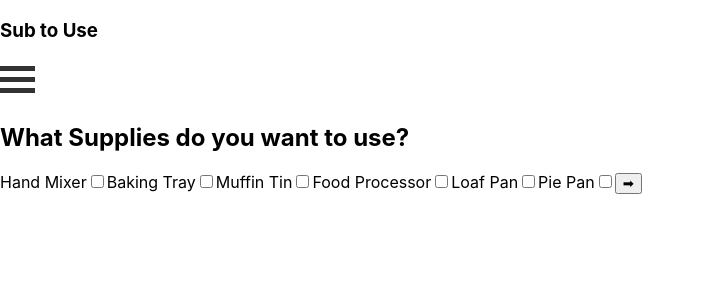
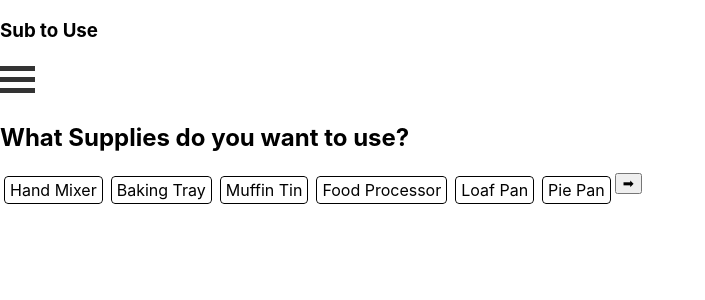
Before and after one commit to Tward9/Recipe_Finder, a React (Create React App) app in the folder Sub_to_Use/client/: page /supplies in a window 1280 px wide. Shown: the top 300 px of the page, without its empty margins (0-705 px from the left). Built offline with nearby package versions, Linux system fonts and the light colour scheme.

Commit message:
turned supply check boxes into buttons

```diff
--- a/Sub_to_Use/client/src/index.css
+++ b/Sub_to_Use/client/src/index.css
@@ -33,3 +33,42 @@ code {
   list-style: none;
   display: block;
 }
+
+.checkBtn{
+  margin:4px;
+  border-radius:4px;
+  overflow:auto;
+  float:left;
+}
+
+.checkBtn label {
+  float:left;
+}
+
+.checkBtn label span {
+  text-align:center;
+  padding:3px 5px;
+  display:block;
+  border-radius:4px;
+  border:1px solid black;
+}
+
+.checkBtn label input {
+  position:absolute;
+  top:-200px;
+  display: none;
+}
+
+.checkBtn input:hover + span {
+  background-color: gray;
+}
+
+.checkBtn input:checked + span {
+  background-color: green;
+  color: black;
+  border: 1px solid black;
+}
+
+.checkBtn input:checked:hover + span {
+  background-color: yellow;
+}
--- a/Sub_to_Use/client/src/pages/Supplies.js
+++ b/Sub_to_Use/client/src/pages/Supplies.js
@@ -23,7 +23,8 @@ const SuppliesList = ({ checkedSupplies, setCheckedSupplies }) => {
                 </div>
                 <div>
                     <form onSubmit={handleFormSubmit}>
-                        <label>Hand Mixer
+                        <div className="checkBtn">
+                            <label>
                                 <input
                                     type="checkbox"
                                     id="supplies"
@@ -31,8 +32,11 @@ const SuppliesList = ({ checkedSupplies, setCheckedSupplies }) => {
                                     name="tool"
                                     onChange={handleInputChange}
                                 />
+                                <span>Hand Mixer</span>
                             </label>
-                        <label>Baking Tray
+                        </div>
+                        <div className="checkBtn">
+                            <label>
                                 <input
                                     type="checkbox"
                                     id="supplies"
@@ -40,8 +44,11 @@ const SuppliesList = ({ checkedSupplies, setCheckedSupplies }) => {
                                     name="tool"
                                     onChange={handleInputChange}
                                 />
+                                <span>Baking Tray</span>
                             </label>
-                        <label>Muffin Tin
+                        </div>
+                        <div className="checkBtn">
+                            <label>
                                 <input
                                     type="checkbox"
                                     id="supplies"
@@ -49,8 +56,11 @@ const SuppliesList = ({ checkedSupplies, setCheckedSupplies }) => {
                                     name="tool"
                                     onChange={handleInputChange}
                                 />
+                                <span>Muffin Tin</span>
                             </label>
-                        <label>Food Processor
+                        </div>
+                        <div className="checkBtn">
+                            <label>
                                 <input
                                     type="checkbox"
                                     id="supplies"
@@ -58,8 +68,11 @@ const SuppliesList = ({ checkedSupplies, setCheckedSupplies }) => {
                                     name="tool"
                                     onChange={handleInputChange}
                                 />
+                                <span>Food Processor</span>
                             </label>
-                        <label>Loaf Pan
+                        </div>
+                        <div className="checkBtn">
+                            <label>
                                 <input
                                     type="checkbox"
                                     id="supplies"
@@ -67,8 +80,11 @@ const SuppliesList = ({ checkedSupplies, setCheckedSupplies }) => {
                                     name="tool"
                                     onChange={handleInputChange}
                                 />
+                                <span>Loaf Pan</span>
                             </label>
-                        <label>Pie Pan
+                        </div>
+                        <div className="checkBtn">
+                            <label>
                                 <input
                                     type="checkbox"
                                     id="supplies"
@@ -76,7 +92,9 @@ const SuppliesList = ({ checkedSupplies, setCheckedSupplies }) => {
                                     name="tool"
                                     onChange={handleInputChange}
                                 />
+                                <span>Pie Pan</span>
                             </label>
+                        </div>
                         <button type='submit'>&#10145;</button>
                     </form>
                 </div>
```
Lines whose indentation alone changed are shown as unchanged.
